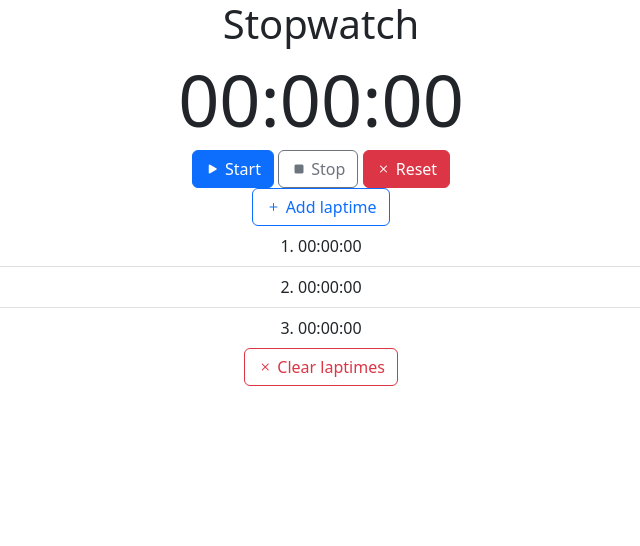
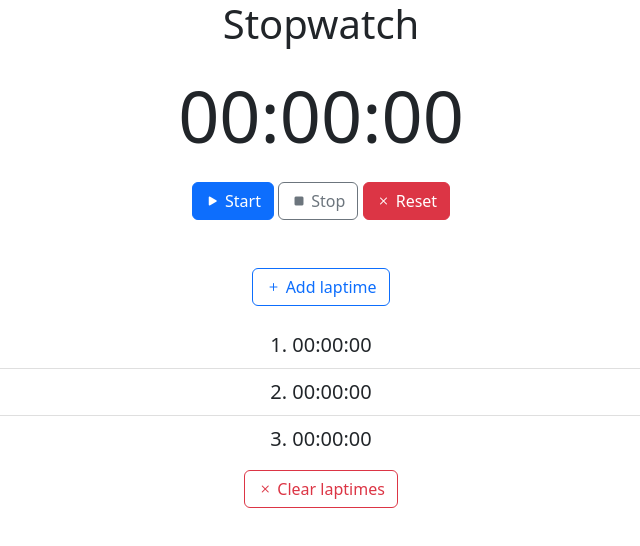
Before and after one commit to julianosill/studies, a plain HTML site: page js-stopwatch/index.html in a window 1280 px wide. Shown: the whole page, without its empty margins (319-959 px from the left). Drawn offline with nearby package versions, Linux system fonts and the light colour scheme.

Commit message:
style(body): update some bootstrap class

```diff
--- a/js-stopwatch/index.html
+++ b/js-stopwatch/index.html
@@ -9,12 +9,12 @@
 	<link rel="stylesheet" href="https://cdn.jsdelivr.net/npm/bootstrap-icons@1.10.2/font/bootstrap-icons.css">
 </head>
 <body>
-	<main class="container-sm text-center">
+	<main class="text-center">
 		<header>
 			<h1>Stopwatch</h1>
 		</header>
-		<section class="stopwatch">
-			<div>
+		<section class="container stopwatch">
+			<div class="p-3">
 				<h2 id="time" class="display-2">00:00:00</h2>
 			</div>
 			<div>
@@ -22,14 +22,14 @@
 				<button id="stop-btn" class="btn btn-outline-secondary"><i class="bi bi-stop-fill"></i> Stop</button>
 				<button id="reset-btn" class="btn btn-danger"><i class="bi bi-x"></i> Reset</button>
 			</div>
-			<section id="laptime-section">
+			<section id="laptime-section" class="mt-5">
 				<button id="add-laptime-btn" class="btn btn-outline-primary"><i class="bi bi-plus"></i> Add laptime</button>
-				<ol id="laptime-list" class="list-group list-group-flush list-group-numbered">
+				<ol id="laptime-list" class="list-group list-group-flush list-group-numbered mt-3 fs-5">
 					<li class="list-group-item">00:00:00</li>
 					<li class="list-group-item">00:00:00</li>
 					<li class="list-group-item">00:00:00</li>
 				</ol>
-				<button class="btn btn-outline-danger"><i class="bi bi-x"></i> Clear laptimes</button>
+				<button class="btn btn-outline-danger mt-2"><i class="bi bi-x"></i> Clear laptimes</button>
 			</section>
 		</section>
 		<!-- .stopwatch -->
```
